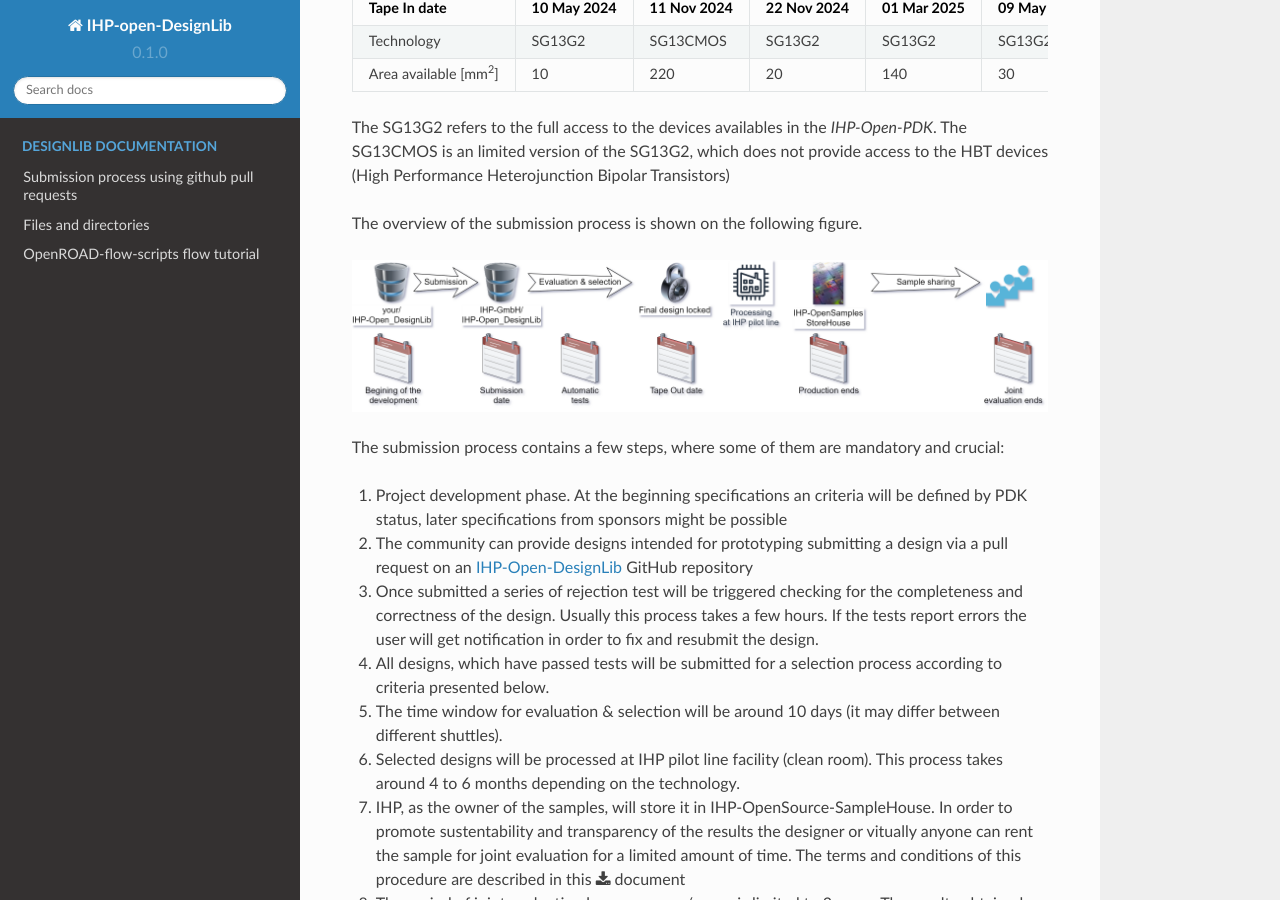
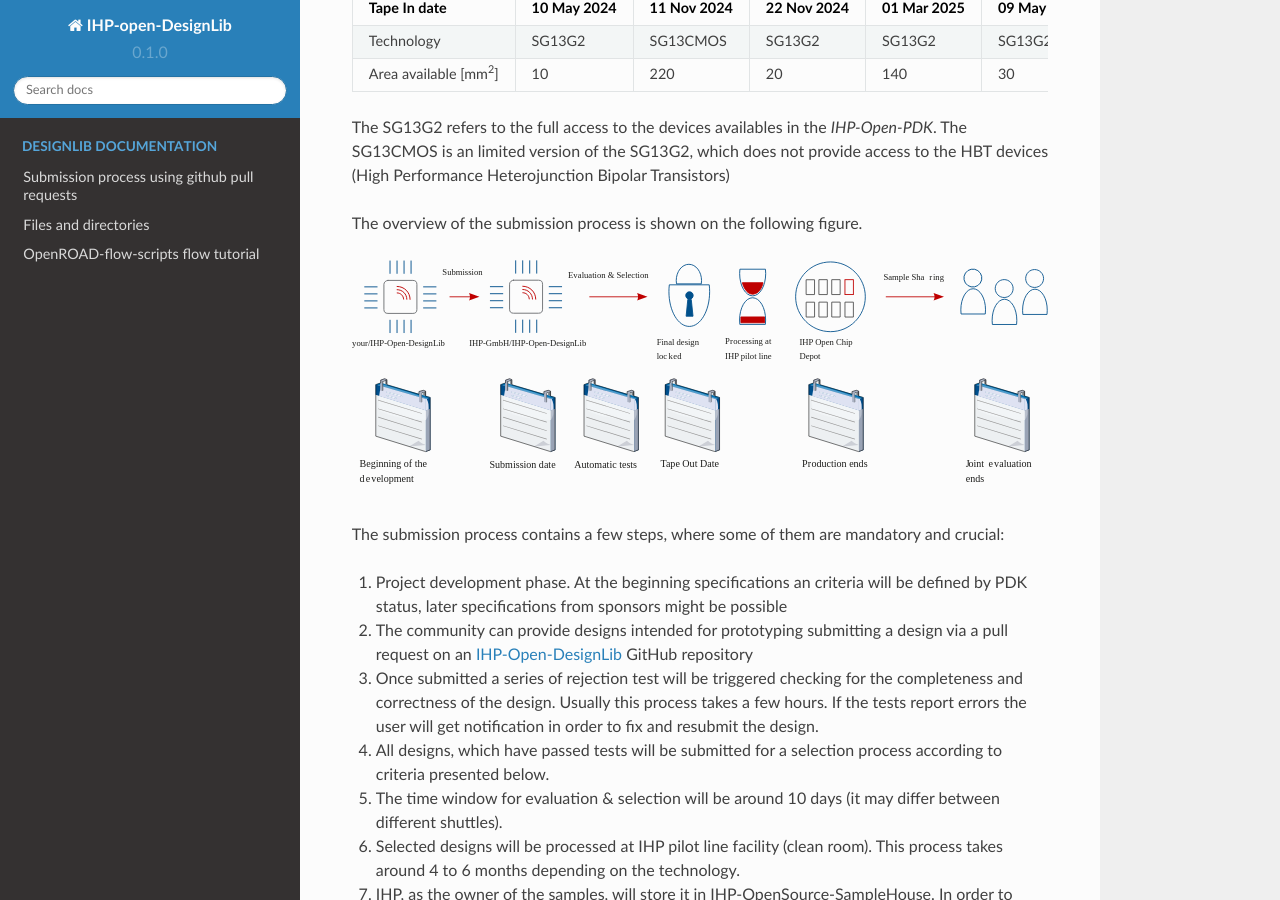
Before and after one commit to IHP-GmbH/IHP-Open-DesignLib, a Sphinx documentation site: the page built from docs/source/index.rst, in a window 1280 px wide and 900 px high, scrolled down 336 px. Built offline with Sphinx 7.4.7 and the Read the Docs theme 2.0.0, drawn with Linux system fonts in a browser that asks for light colours.

Commit message:
Update index.rst
updated submission process flow diagram

```diff
--- a/docs/source/index.rst
+++ b/docs/source/index.rst
@@ -41,7 +41,7 @@ The SG13CMOS is an limited version of the SG13G2, which does not provide access
 
 The overview of the submission process is shown on the following figure.
 
-.. image:: fig/subflow.png
+.. image:: fig/submission_process_open_source.svg
 
 
 The submission process contains a few steps, where some of them are mandatory and crucial:
```
